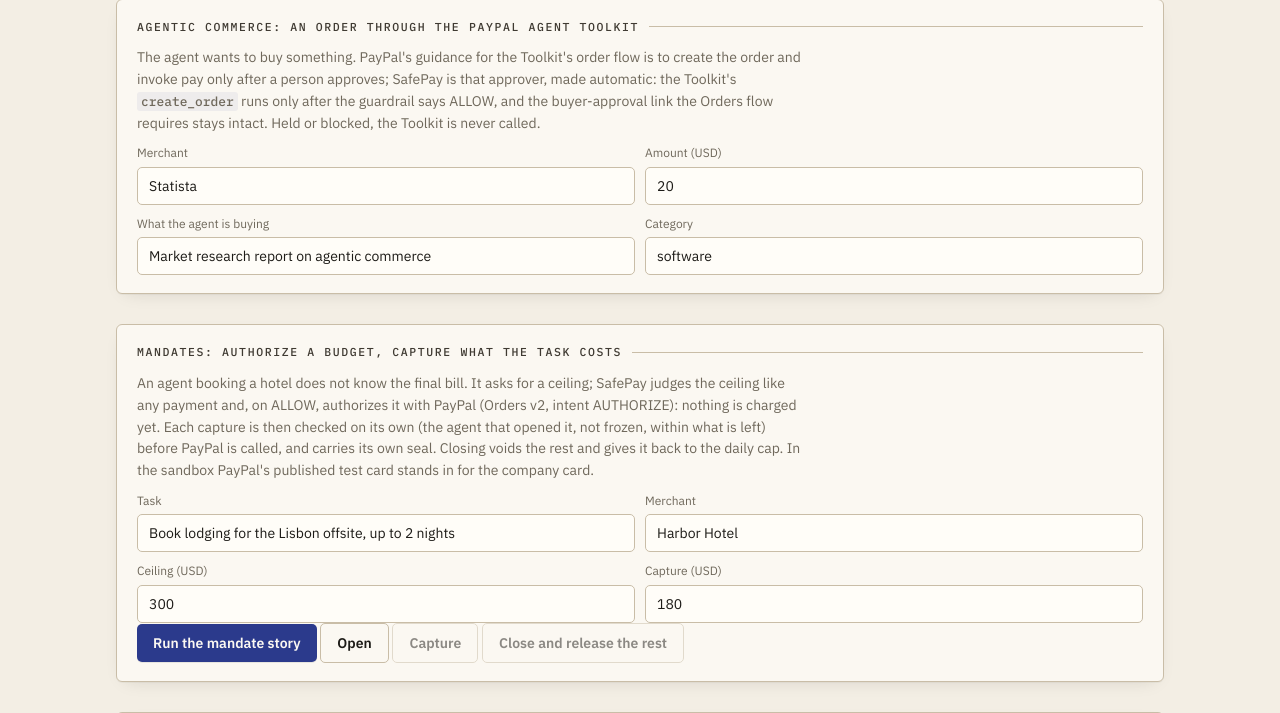
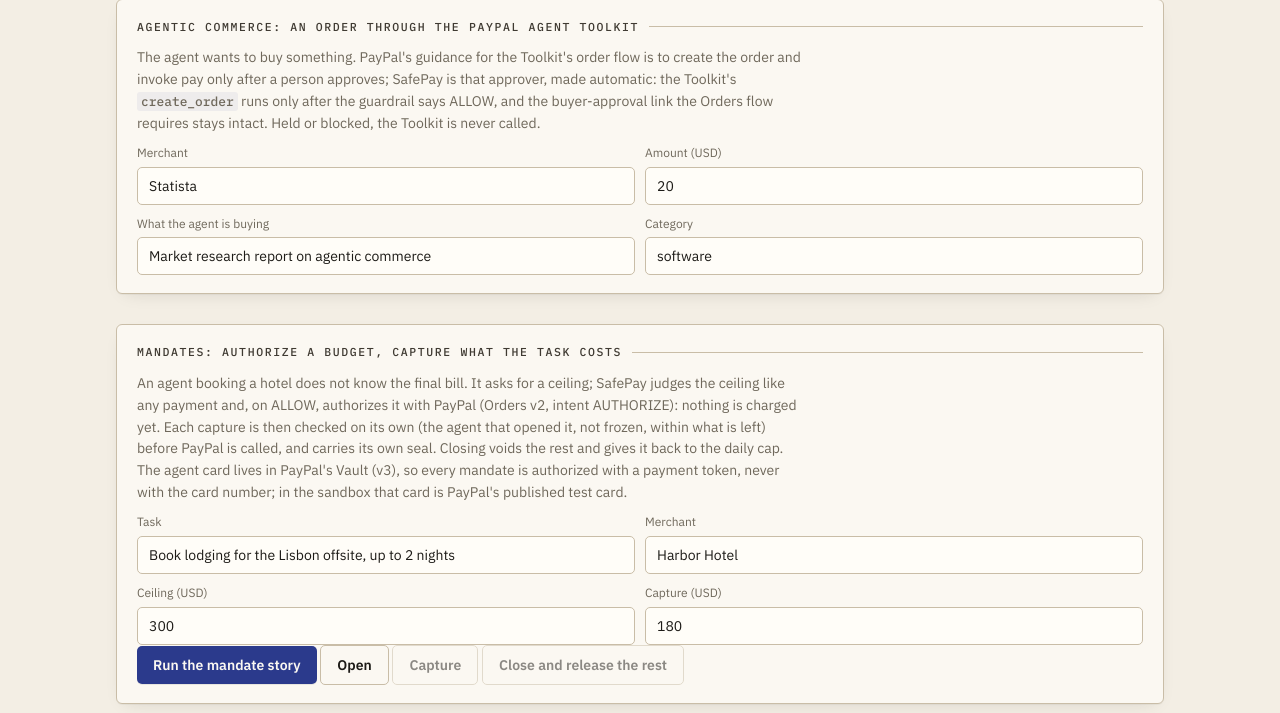
Before and after one commit to NovaCorpAI/safepay, a Flask app: page /console in a window 1280 px wide. Shown: the part 1436-2149 px from the top of the page. Run offline with Flask 3, Linux system fonts and the light colour scheme; data that the repository does not hold is empty.

Commit message:
Console: the mandate card says the card lives in PayPal's Vault
Co-Authored-By: Claude Opus 5.5 <noreply@anthropic.com>

```diff
--- a/webapp/templates/console.html
+++ b/webapp/templates/console.html
@@ -76,7 +76,7 @@
 
 <section class="card section" id="mandate-card">
   <h2>Mandates: authorize a budget, capture what the task costs</h2>
-  <p class="muted" style="font-size:14px;max-width:80ch">An agent booking a hotel does not know the final bill. It asks for a ceiling; SafePay judges the ceiling like any payment and, on ALLOW, authorizes it with PayPal (Orders v2, intent AUTHORIZE): nothing is charged yet. Each capture is then checked on its own (the agent that opened it, not frozen, within what is left) before PayPal is called, and carries its own seal. Closing voids the rest and gives it back to the daily cap. In the sandbox PayPal's published test card stands in for the company card.</p>
+  <p class="muted" style="font-size:14px;max-width:80ch">An agent booking a hotel does not know the final bill. It asks for a ceiling; SafePay judges the ceiling like any payment and, on ALLOW, authorizes it with PayPal (Orders v2, intent AUTHORIZE): nothing is charged yet. Each capture is then checked on its own (the agent that opened it, not frozen, within what is left) before PayPal is called, and carries its own seal. Closing voids the rest and gives it back to the daily cap. The agent card lives in PayPal's Vault (v3), so every mandate is authorized with a payment token, never with the card number; in the sandbox that card is PayPal's published test card.</p>
   <div class="row2">
     <div><label>Task</label><input id="m-task" value="Book lodging for the Lisbon offsite, up to 2 nights"></div>
     <div><label>Merchant</label><input id="m-merchant" value="Harbor Hotel"></div>
```
